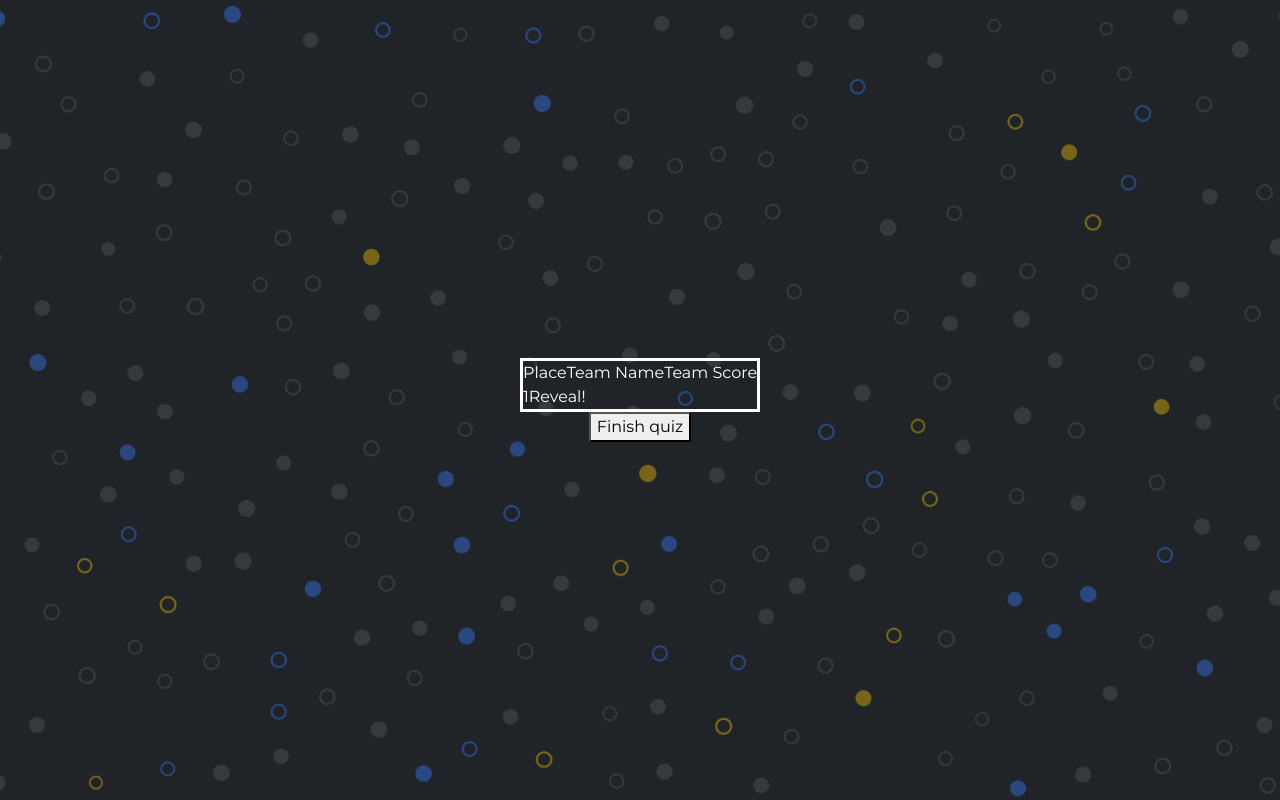
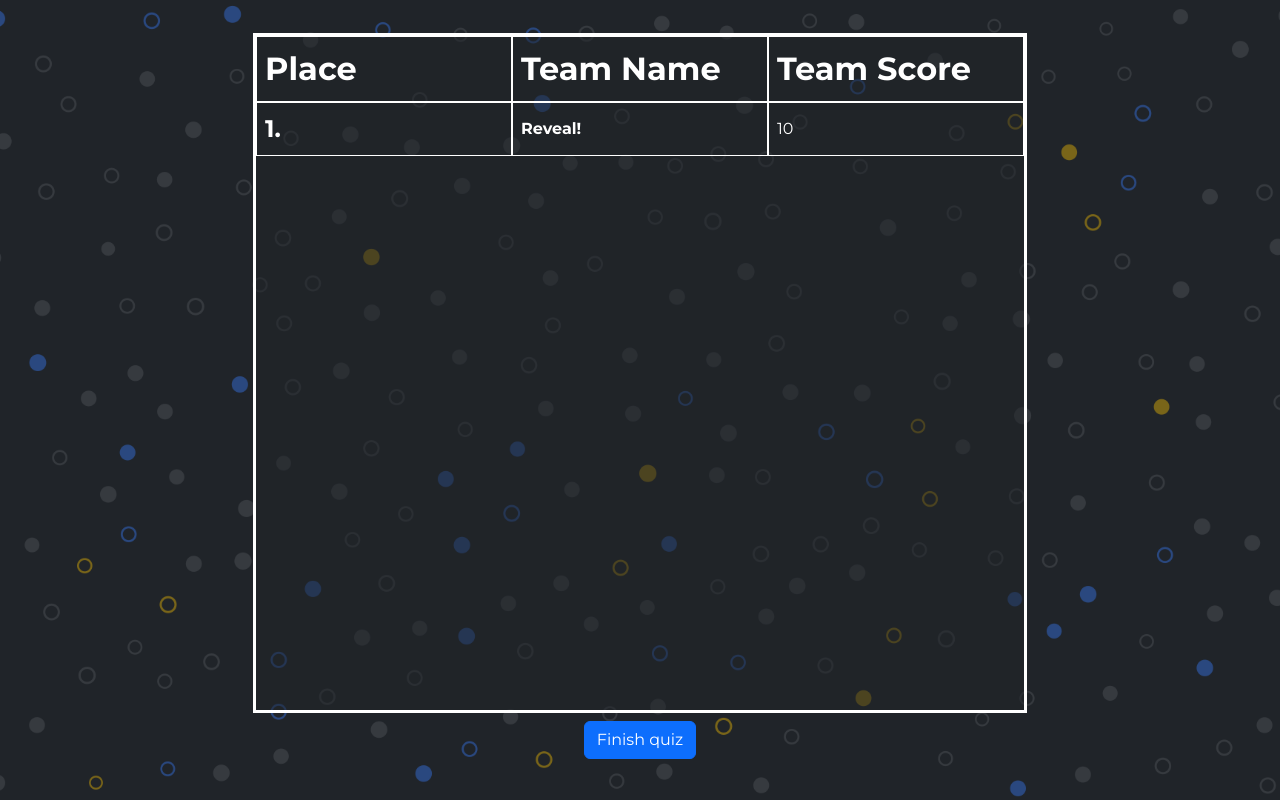
Before and after one commit to ChiefCoyote/UWCS-Quiz, a Flask app: template website/templates/host/final_score.html in a window 1280 px wide. Run offline with Flask 3, Linux system fonts and the light colour scheme; the template is opened without the code that fills it: most values are stand-ins (such as "Sample title", 1, 10 or a date in 2020); some libraries are stand-ins or nearby versions.

Commit message:
CSS STYLING

```diff
--- a/website/static/css/final_scoreStyle.css
+++ b/website/static/css/final_scoreStyle.css
@@ -3,8 +3,58 @@
     flex-direction: column;
     align-content: center;
     border: 3px solid white;
+    margin: 0;
+    padding: 0;
+    background-color: rgba(32, 36, 41, 0.5);
+
+    height: 85vh;
+    overflow-y: scroll;
 }
 
 .teamLeaderboard{
-    display: flex;
+    display: grid;
+    width: 60vw;
+    max-height: 15vh;
+    grid-template-columns: repeat(auto-fit, minmax(10vw, 1fr));
+    align-content: center;
+    gap: 0;
+    margin: 0;
 }
+
+.leaderboardHeader {
+    font-size: 4vh;
+    font-weight: bold;
+    border: 3px solid white;
+}
+
+.gridItem {
+    border: 1px solid white;
+    padding: 1vh;
+    align-content: center;
+}
+
+.leaderboardPlace{
+    font-size: 3vh;
+    font-weight: bold;
+}
+
+.revealLeaderboard:hover{
+    color: rgb(122, 122, 122);
+}
+
+.revealLeaderboard {
+    font-size: 2vh;
+    font-weight: bold;
+}
+
+.teamNameLeaderboard{
+    font-size: 2vh;
+}
+
+.teamScoreLeaderboard{
+    font-size: 2vh;
+}
+
+.return {
+    padding: 1vh;
+}
--- a/website/templates/host/final_score.html
+++ b/website/templates/host/final_score.html
@@ -7,25 +7,26 @@
 <div class="leaderboard" id="leaderboard">
 
     <div class="teamLeaderboard" id="header">
-        <div class="leaderboardPlace">Place</div>
-        <div class="teamNameLeaderboard">Team Name</div>
-        <div class="teamScoreLeaderboard">Team Score</div>
+        <div class="leaderboardHeader gridItem">Place</div>
+        <div class="leaderboardHeader gridItem">Team Name</div>
+        <div class="leaderboardHeader gridItem">Team Score</div>
     </div>
 
 {% for score in scores %}
 
     <div class="teamLeaderboard">
-        <div class="leaderboardPlace">{{loop.index}}</div>
-        <div class="teamNameLeaderboard hidden">{{score.teamName}}</div>
-        <div class="teamScoreLeaderboard hidden">{{score.score}}</div>
-        <div class="revealLeaderboard" style="cursor: pointer;" onclick="showScore(this)">Reveal!</div>
+        <div class="leaderboardPlace gridItem">{{loop.index}}.</div>
+        <div class="revealLeaderboard gridItem" style="cursor: pointer;" onclick="showScore(this)">Reveal!</div>
+        <div class="teamNameLeaderboard hidden gridItem">{{score.teamName}}</div>
+        <div class="teamScoreLeaderboard gridItem">{{score.score}}</div>
+
     </div>
 
 {% endfor %}
 
 </div>
 
-<div class="return"><button onclick="window.location.href='/login'">Finish quiz</button></div>
+<div class="return"><button class="btn btn-primary" onclick="window.location.href='/login'">Finish quiz</button></div>
 
 {% endblock %}
 
@@ -37,13 +38,9 @@
         const container = button.parentElement;
 
         const teamName = container.querySelector(".teamNameLeaderboard");
-        const teamScore = container.querySelector(".teamScoreLeaderboard");
 
         if(teamName){
             teamName.classList.remove("hidden");
-        }
-        if(teamScore){
-            teamScore.classList.remove("hidden");
         }
 
         button.classList.add("hidden")
--- a/website/templates/participant/mark.html
+++ b/website/templates/participant/mark.html
@@ -1,4 +1,5 @@
 {% extends "base.html" %}
+{% block cssImport %}<link rel="stylesheet" href="../static/css/markStyle.css">{% endblock %}
 {% block title %}Marking{% endblock %}
 
 {% block content %}
```
Also changed, not shown: website/static/css/joinStyle.css (added, +10 -0 lines), website/templates/participant/join.html (+24 -10 lines), website/templates/participant/marker.html (+16 -5 lines), instance/db.sqlite, website/static/css/markStyle.css (added).
